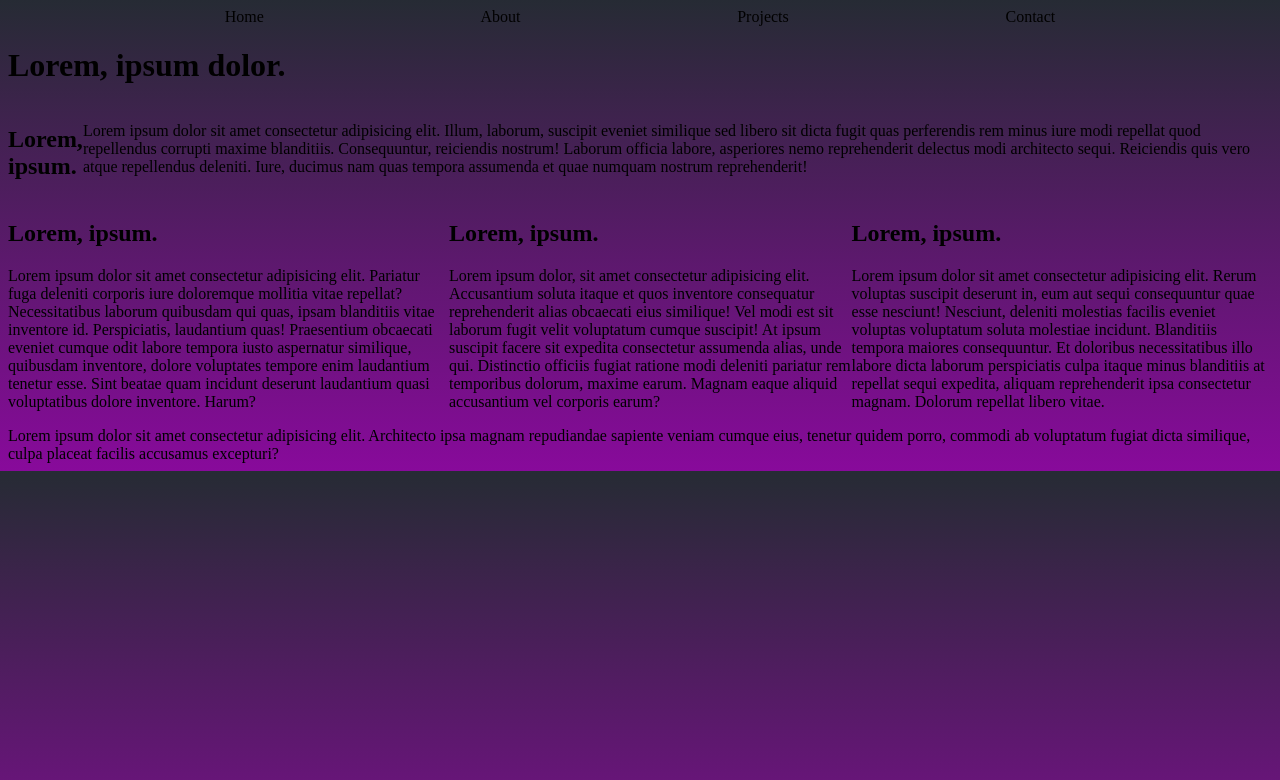
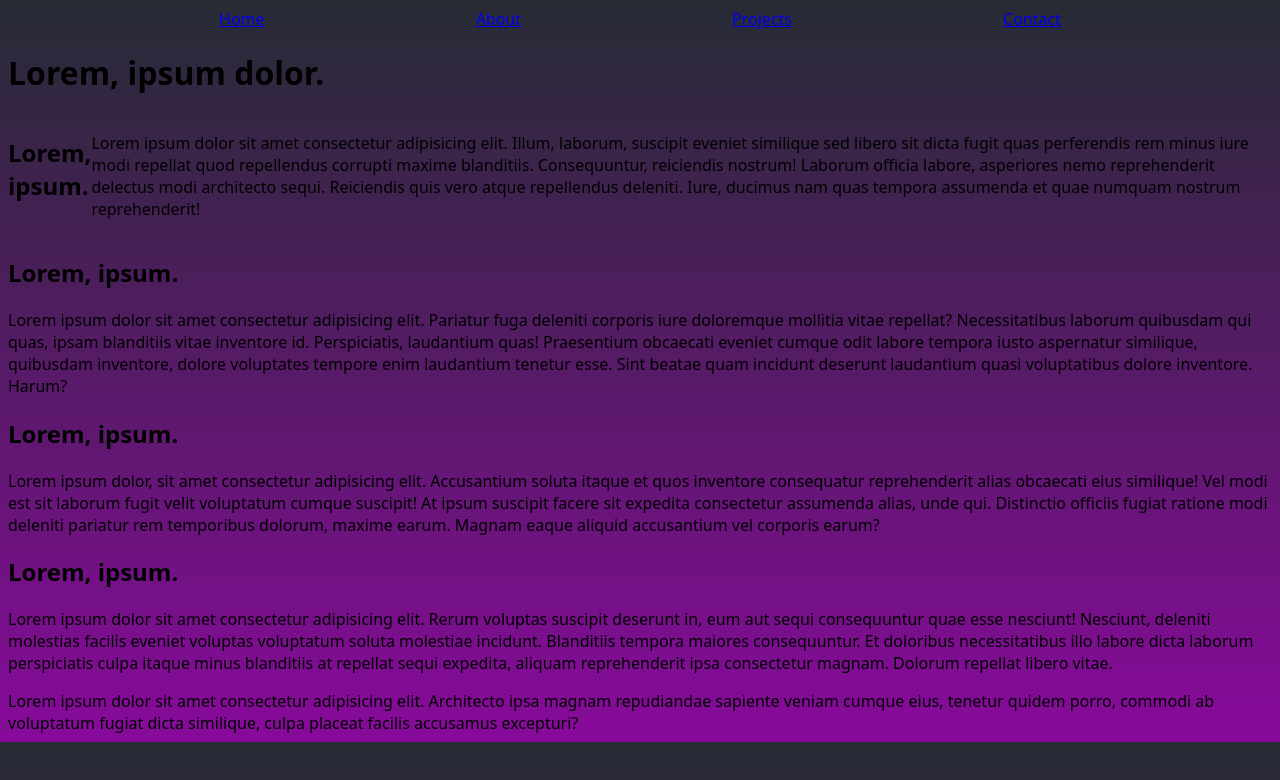
Before and after one commit to EnduringTimes/port, a plain HTML site: page index.html in a window 1280 px wide. Drawn offline with Linux system fonts and the light colour scheme.

Commit message:
added links to sections

```diff
--- a/assets/style.css
+++ b/assets/style.css
@@ -1,5 +1,6 @@
 body{
     background: linear-gradient( rgb(38, 43, 52), rgb(136, 10, 155));
+    font-family: system-ui, -apple-system, BlinkMacSystemFont, 'Segoe UI', Roboto, Oxygen, Ubuntu, Cantarell, 'Open Sans', 'Helvetica Neue', sans-serif;
 }
 
 .header{
--- a/index.html
+++ b/index.html
@@ -10,15 +10,15 @@
 <body>
     <header class="header">
       <nav class="nav">
-        <li>Home</li>
-        <li>About</li>
-        <li>Projects</li>
-        <li>Contact</li>
+       <a href="#home">Home</a>
+       <a href="#about">About</a>
+       <a href="#projects">Projects</a>
+       <a href="#contact">Contact</a>
       </nav>
-      <h1> Lorem, ipsum dolor.</h1>
+      <h1 id="home"> Lorem, ipsum dolor.</h1>
    </header>
 
-   <section class="about-me">
+   <section id="about" class="about-me">
        <h2>Lorem, ipsum.</h2>
        <img src="" alt="">
 
@@ -30,7 +30,7 @@
 
    </section>
 
-    <section class="projects">
+    <section id="projects" class="projects-area">
 
         <article class="project-one">
             <h2>Lorem, ipsum.</h2>
@@ -61,6 +61,8 @@
 
         </article>
 
+        <article id="contact"></article>
+
 
 
 
```
